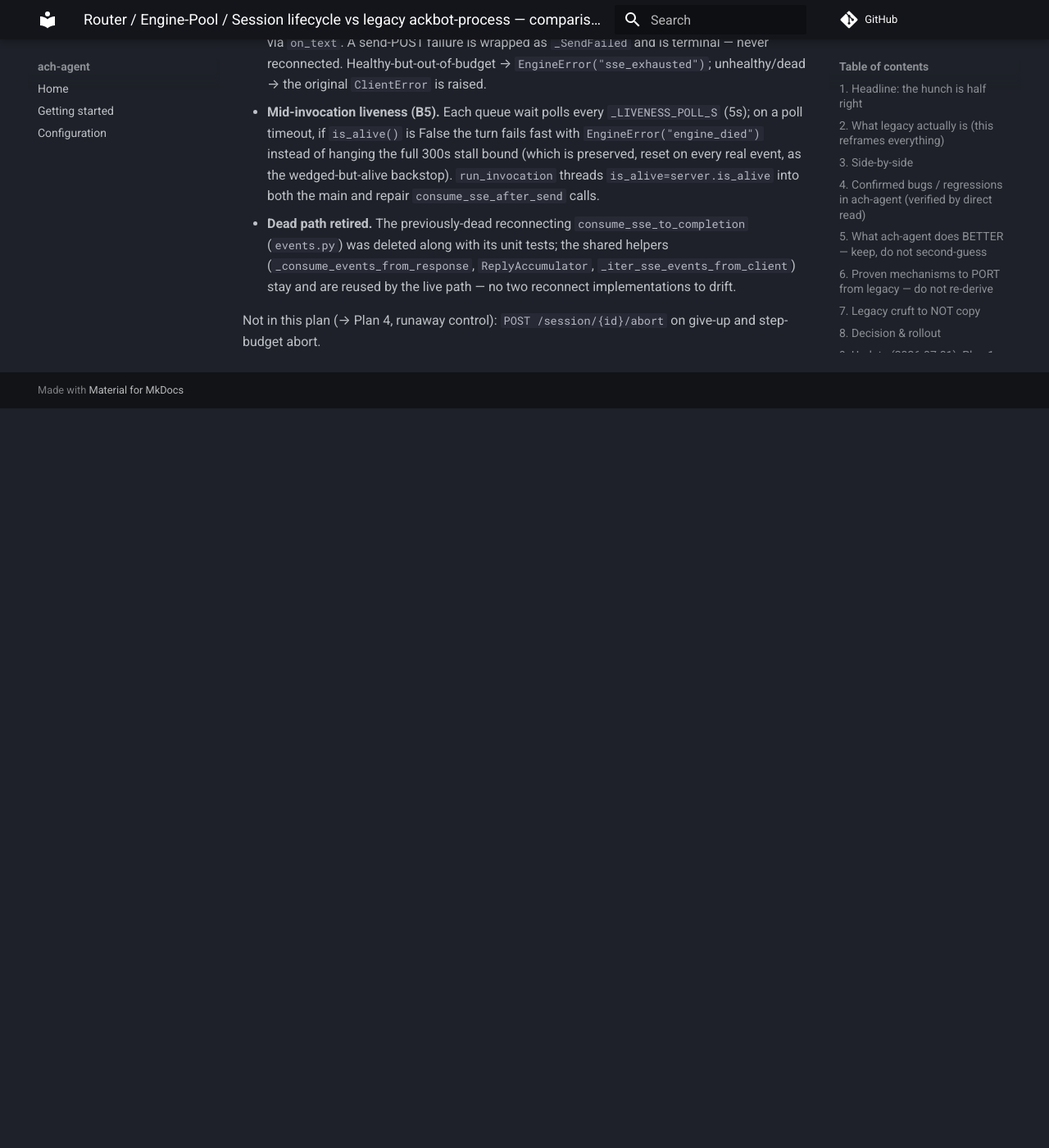
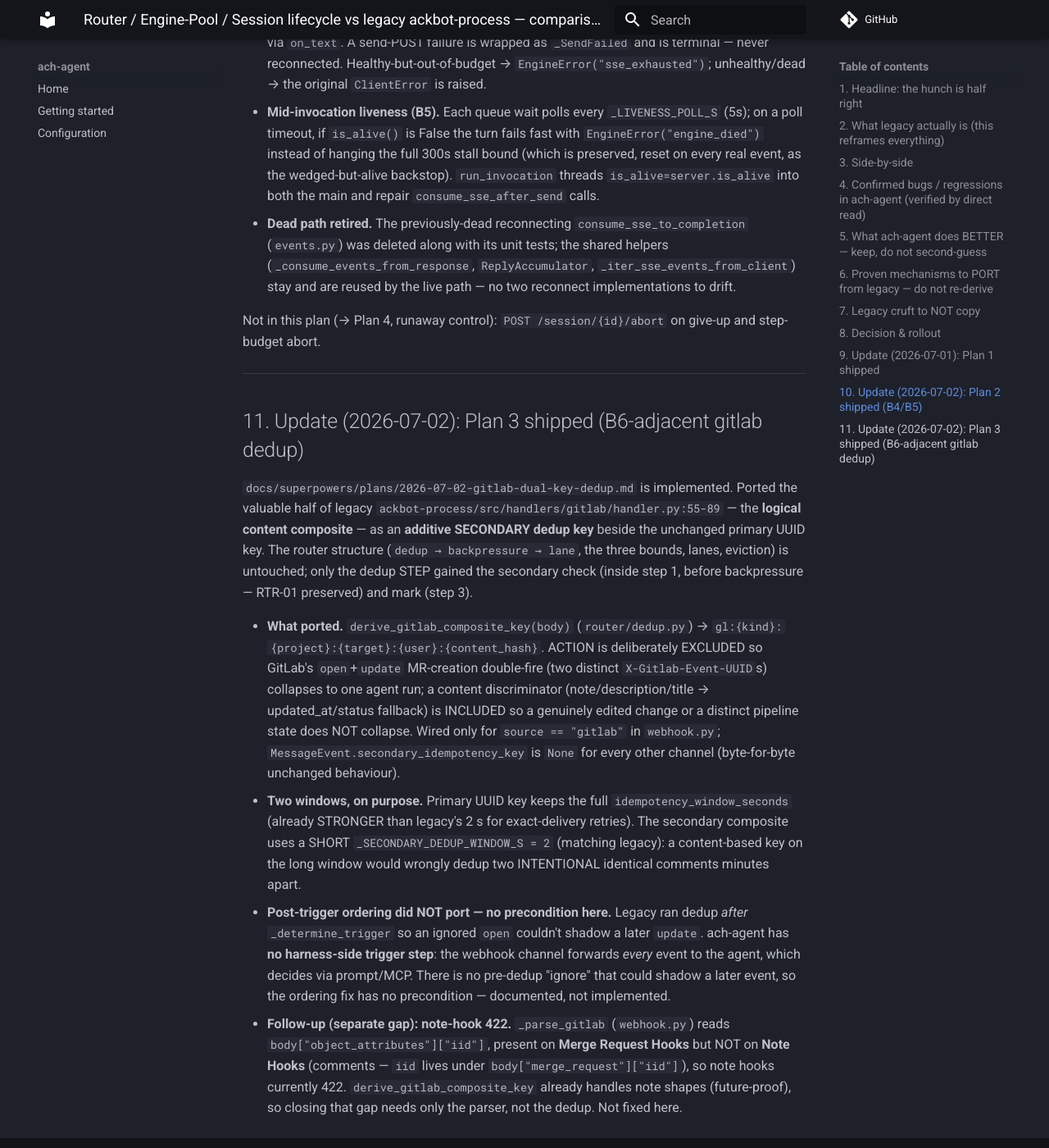
Before and after one commit to ackstorm/ach-agent, an MkDocs documentation site: the page built from docs/references/2026-07-01-router-pool-vs-legacy.md, in a window 1280 px wide and 1400 px high, scrolled down 7290 px. Shown: the whole window at 82% size. Built offline with MkDocs 1.6.1 and Material for MkDocs 9.7.7, drawn with Linux system fonts in a browser that asks for light colours; comment, search, counter and statistics services are not loaded; before the commit the page ends 7788 px from its top, so only the background shows below that.

Commit message:
docs(dedup): record GitLab dual-key dedup port + post-trigger N/A + note-hook gap
Co-Authored-By: Claude Opus 4.8 (1M context) <noreply@anthropic.com>
Claude-Session: https://claude.ai/code/session_01Yc2oiS8F7Kr2pNxDCrgMjm

```diff
--- a/docs/references/2026-07-01-router-pool-vs-legacy.md
+++ b/docs/references/2026-07-01-router-pool-vs-legacy.md
@@ -257,3 +257,36 @@ stays a Plan 3 follow-up). Behavior now:
 
 Not in this plan (→ Plan 4, runaway control): `POST /session/{id}/abort` on give-up and
 step-budget abort.
+
+---
+
+## 11. Update (2026-07-02): Plan 3 shipped (B6-adjacent gitlab dedup)
+
+`docs/superpowers/plans/2026-07-02-gitlab-dual-key-dedup.md` is implemented. Ported the
+valuable half of legacy `ackbot-process/src/handlers/gitlab/handler.py:55-89` — the **logical
+content composite** — as an **additive SECONDARY dedup key** beside the unchanged primary UUID
+key. The router structure (`dedup → backpressure → lane`, the three bounds, lanes, eviction) is
+untouched; only the dedup STEP gained the secondary check (inside step 1, before backpressure —
+RTR-01 preserved) and mark (step 3).
+
+- **What ported.** `derive_gitlab_composite_key(body)` (`router/dedup.py`) →
+  `gl:{kind}:{project}:{target}:{user}:{content_hash}`. ACTION is deliberately EXCLUDED so
+  GitLab's `open`+`update` MR-creation double-fire (two distinct `X-Gitlab-Event-UUID`s) collapses
+  to one agent run; a content discriminator (note/description/title → updated_at/status fallback)
+  is INCLUDED so a genuinely edited change or a distinct pipeline state does NOT collapse. Wired
+  only for `source == "gitlab"` in `webhook.py`; `MessageEvent.secondary_idempotency_key` is
+  `None` for every other channel (byte-for-byte unchanged behaviour).
+- **Two windows, on purpose.** Primary UUID key keeps the full `idempotency_window_seconds`
+  (already STRONGER than legacy's 2 s for exact-delivery retries). The secondary composite uses
+  a SHORT `_SECONDARY_DEDUP_WINDOW_S = 2` (matching legacy): a content-based key on the long
+  window would wrongly dedup two INTENTIONAL identical comments minutes apart.
+- **Post-trigger ordering did NOT port — no precondition here.** Legacy ran dedup *after*
+  `_determine_trigger` so an ignored `open` couldn't shadow a later `update`. ach-agent has **no
+  harness-side trigger step**: the webhook channel forwards *every* event to the agent, which
+  decides via prompt/MCP. There is no pre-dedup "ignore" that could shadow a later event, so the
+  ordering fix has no precondition — documented, not implemented.
+- **Follow-up (separate gap): note-hook 422.** `_parse_gitlab` (`webhook.py`) reads
+  `body["object_attributes"]["iid"]`, present on **Merge Request Hooks** but NOT on **Note Hooks**
+  (comments — `iid` lives under `body["merge_request"]["iid"]`), so note hooks currently 422.
+  `derive_gitlab_composite_key` already handles note shapes (future-proof), so closing that gap
+  needs only the parser, not the dedup. Not fixed here.
```
